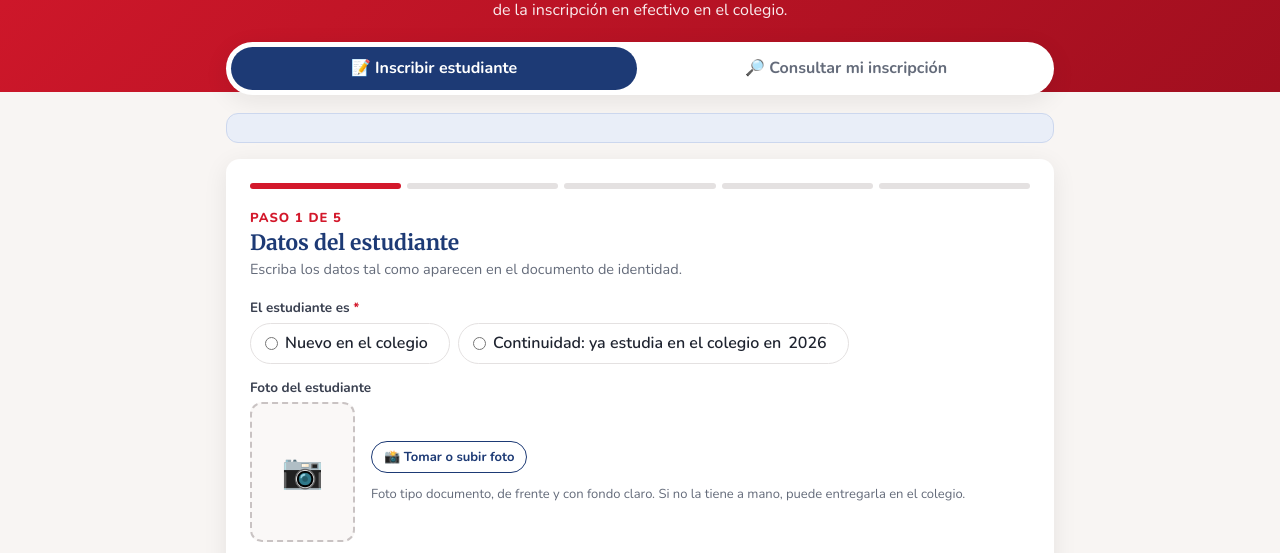
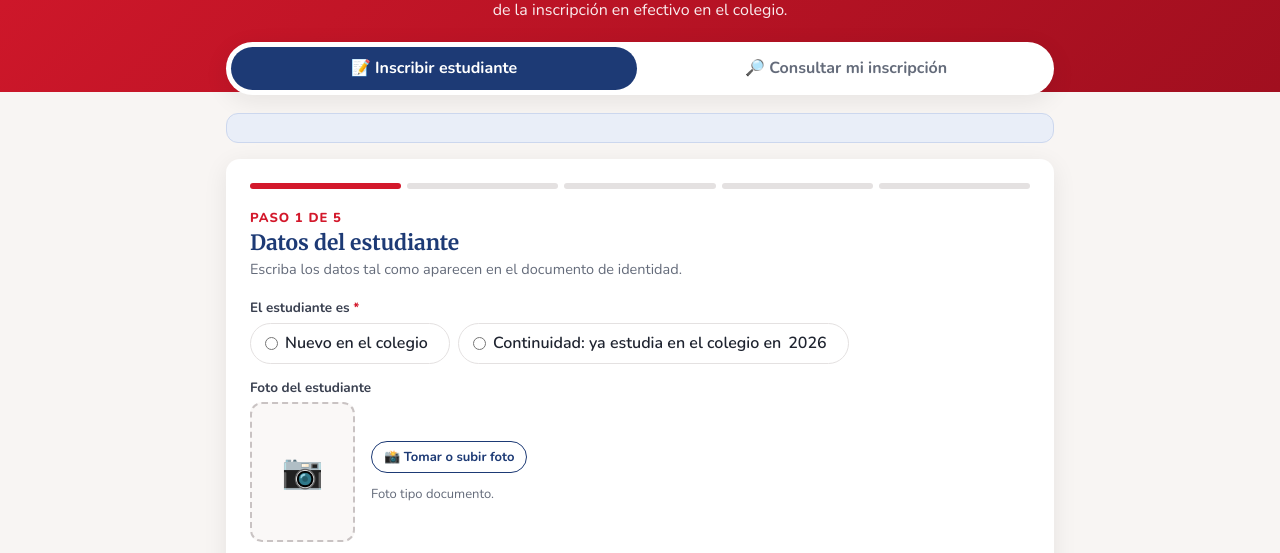
Before and after one commit to gimnasiorealdelasabana/gimnasiorealdelasabana.github.io, a plain HTML site: page inscripciones/index.html in a window 1280 px wide. Shown: the part 176-729 px from the top of the page. Drawn offline with nearby package versions, Linux system fonts and the light colour scheme; no server answers.

Commit message:
Inscripciones: simplificar texto de la foto
Co-Authored-By: Claude Opus 5.5 <noreply@anthropic.com>

```diff
--- a/inscripciones/index.html
+++ b/inscripciones/index.html
@@ -62,7 +62,7 @@
               <div class="foto-acc">
                 <label class="mini-btn">📸 Tomar o subir foto<input type="file" id="foto-in" accept="image/*"></label>
                 <button type="button" class="mini-btn" id="foto-quitar" hidden>Quitar foto</button>
-                <div class="nota">Foto tipo documento, de frente y con fondo claro. Si no la tiene a mano, puede entregarla en el colegio.</div>
+                <div class="nota">Foto tipo documento.</div>
               </div>
             </div></div>
 
```
